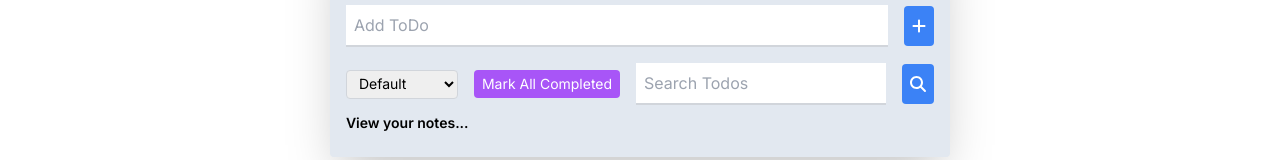
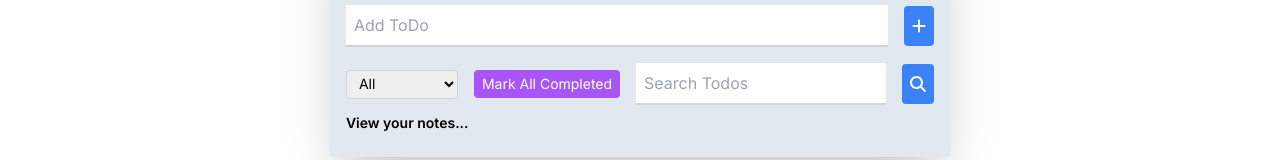
Before and after one commit to R-Whalen/Redux-ToDo, a Next.js app: page / in a window 1280 px wide. Shown: the part 208-368 px from the top of the page. Built offline with nearby package versions, Linux system fonts and the light colour scheme.

Commit message:
Change default to all on dropdown

```diff
--- a/src/app/components/Filter.tsx
+++ b/src/app/components/Filter.tsx
@@ -18,7 +18,7 @@
                 value={currentFilter}
                 onChange={(e) => handleFilter(e.target.value)}
             >
-                <option value="ALL">Default</option>
+                <option value="ALL">All</option>
                 <option value="COMPLETED">Completed</option>
                 <option value="INCOMPLETE">Incomplete</option>
             </select>
```
